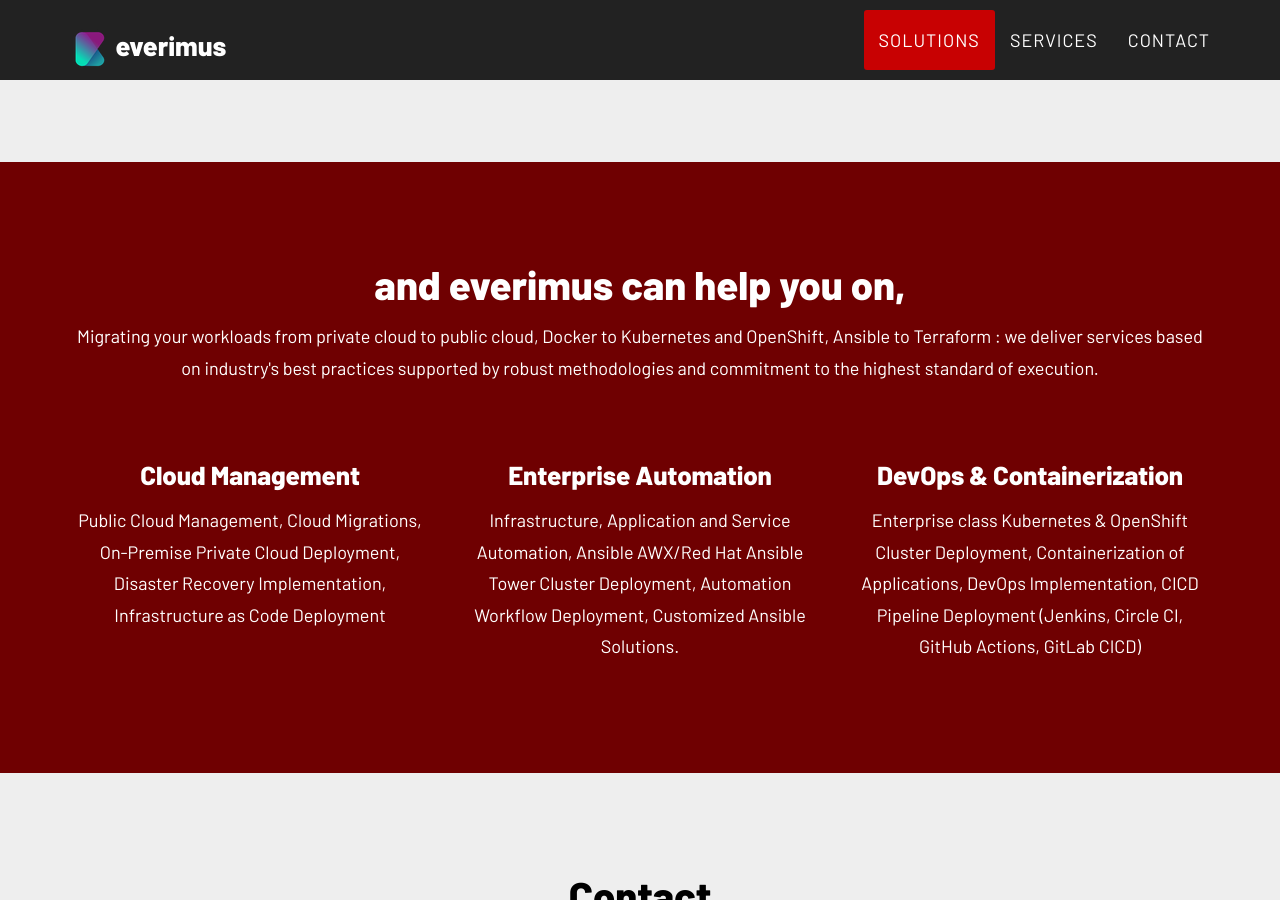
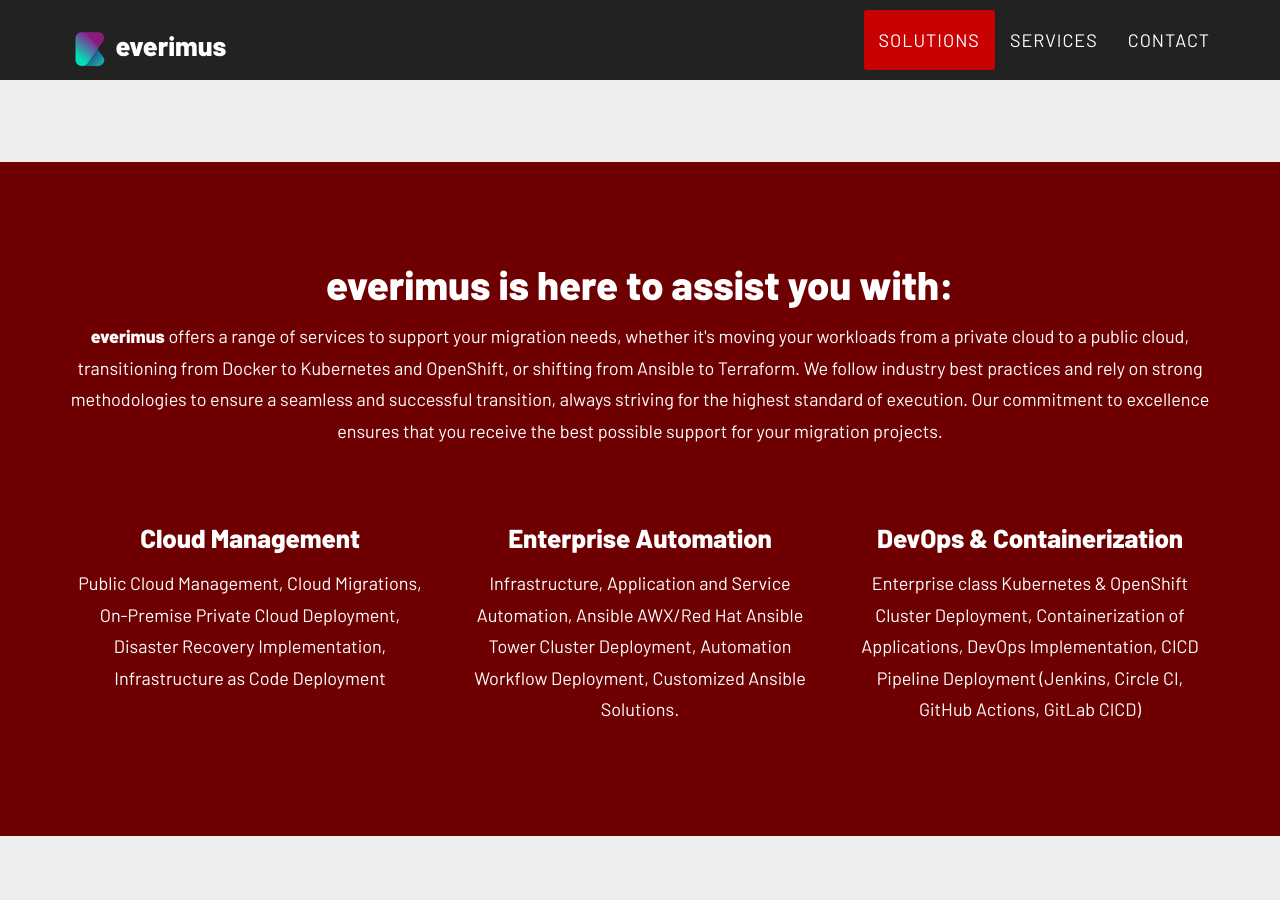
Before and after one commit to everimus/dev-items, a Jekyll site: the page built from index.html, in a window 1280 px wide and 900 px high, scrolled down 1555 px. Built offline with Jekyll 4.4.1, drawn with Linux system fonts in a browser that asks for light colours.

Commit message:
Update services.html

```diff
--- a/_includes/services.html
+++ b/_includes/services.html
@@ -4,10 +4,10 @@
         <div class="container" >
             <div class="row">
                 <div class="col-lg-12 text-center">
-                    <h2 class="section-heading">and everimus can help you on,</h2>
+                    <h2 class="section-heading">everimus is here to assist you with:</h2>
                     <!-- <h3 class="section-subheading text-muted">We have few initiatives...</h3> -->
                     <p class="text-unmuted">
-                        Migrating your workloads from private cloud to public cloud, Docker to Kubernetes and OpenShift, Ansible to Terraform : we deliver services based on industry's best practices supported by robust methodologies and commitment to the highest standard of execution.
+                        <strong>everimus</strong> offers a range of services to support your migration needs, whether it's moving your workloads from a private cloud to a public cloud, transitioning from Docker to Kubernetes and OpenShift, or shifting from Ansible to Terraform. We follow industry best practices and rely on strong methodologies to ensure a seamless and successful transition, always striving for the highest standard of execution. Our commitment to excellence ensures that you receive the best possible support for your migration projects.
                     </p>
                 </div>
             </div>
```
